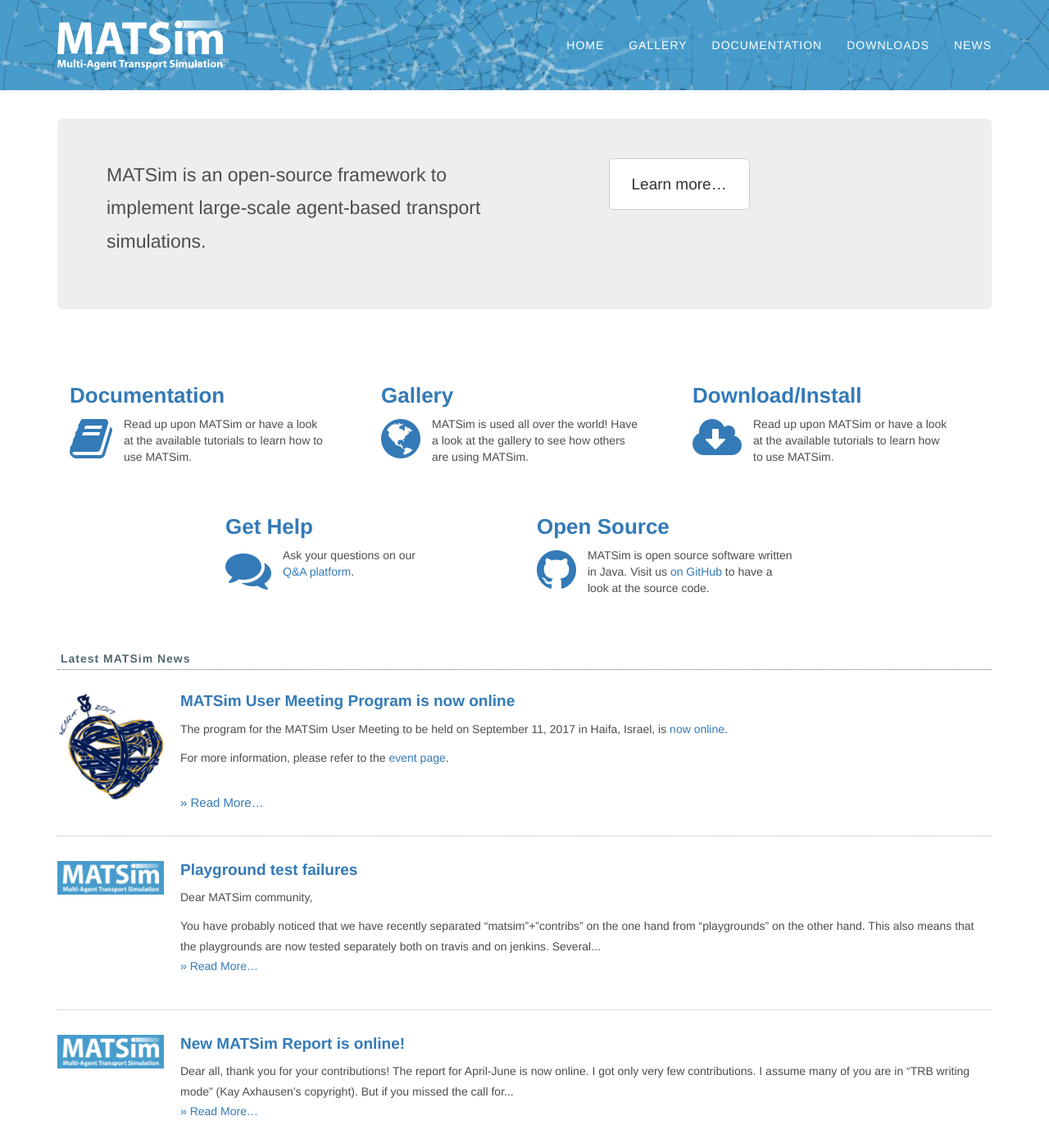
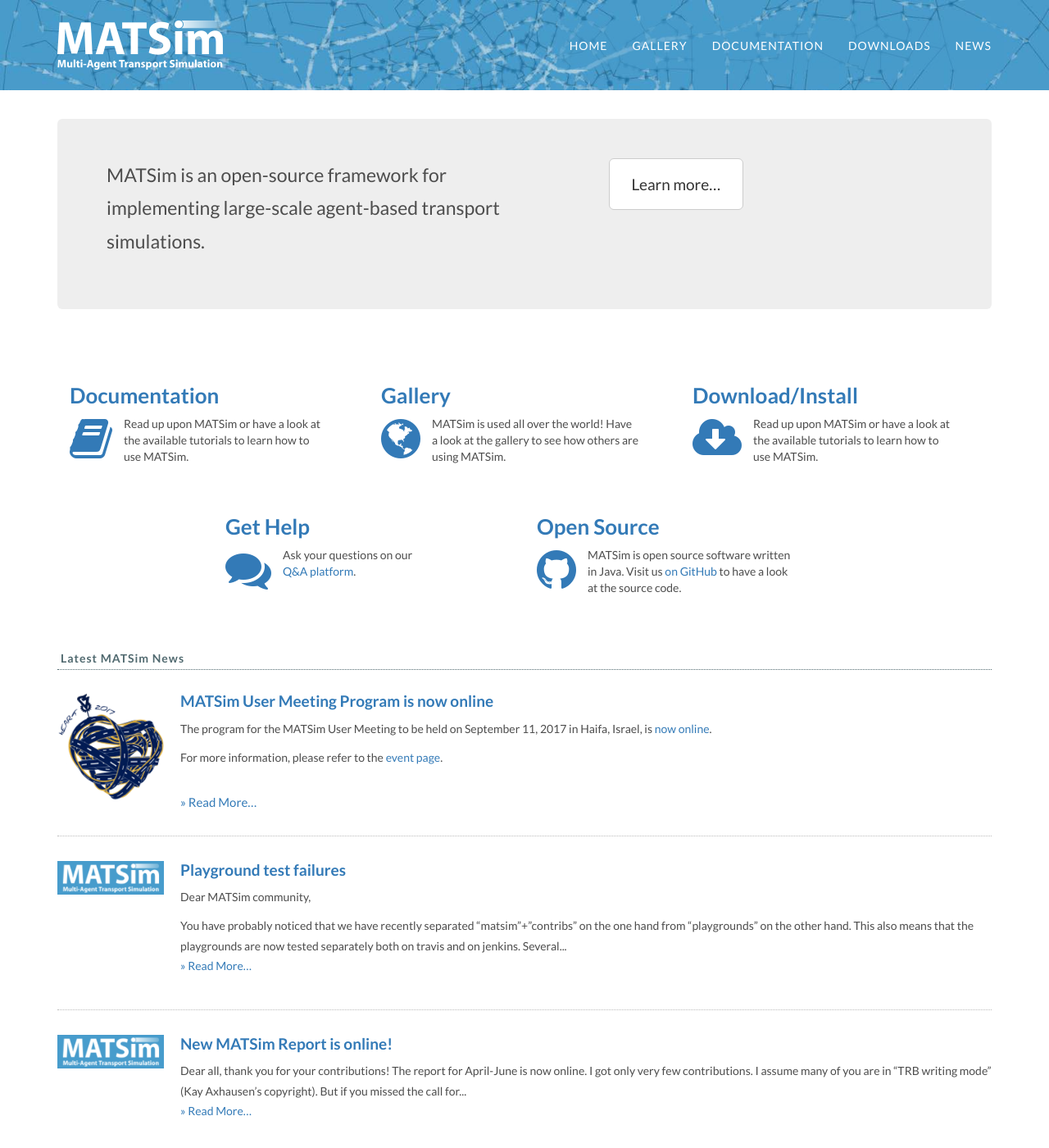
Before and after one commit to matsim-org/jekyll-website, a Jekyll site: the page built from index.html, in a window 1280 px wide and 1400 px high. Shown: the whole window at 82% size. Built offline with Jekyll 4.4.1, drawn with Linux system fonts in a browser that asks for light colours; some web fonts are replaced.

Commit message:
Switch to nice Lato sans-serif font

```diff
--- a/_layouts/default.html
+++ b/_layouts/default.html
@@ -12,10 +12,8 @@
 
     <!-- Custom Fonts -->
     <link rel="stylesheet" href="/lib/font-awesome/css/font-awesome.min.css">
-    <link href="https://fonts.googleapis.com/css?family=Montserrat:400,700" rel="stylesheet" type="text/css">
     <link href="https://fonts.googleapis.com/css?family=Lato:400,700,400italic,700italic" rel="stylesheet" type="text/css">
     <link href='https://fonts.googleapis.com/css?family=Droid+Serif:400,700,400italic,700italic' rel='stylesheet' type='text/css'>
-    <link href='https://fonts.googleapis.com/css?family=Roboto+Slab:400,100,300,700' rel='stylesheet' type='text/css'>
 
     <!-- FAVICON -->
     <link rel="icon" href="/lib/favicon.ico" sizes="16x16" type="image/vnd.microsoft.icon"
--- a/gallery/index.html
+++ b/gallery/index.html
@@ -8,12 +8,14 @@
   MATSim is used all over the world! Have a look how others use MATSim and in what regions they apply it. Learn what data they used and how they prepared their data and processed the output.
 
   <div class="infobox">
-  Some scenario data is freely available. <a href="http://matsim.org/open-scenario-data">Have a look!</a>
+    <a href="http://matsim.org/open-scenario-data"><i class="fa fa-2x fa-files-o pull-left"></i></a>&nbsp;
+    Some scenario data is freely available.
+    <a href="http://matsim.org/open-scenario-data">Have a look!</a>
   </div>
 </div>
 
 <div class="col-md-6">
-  <img width="100%" class="dataset-thumbnail" src="/images/matsim-locations.png" />
+  <img width="100%" class="dataset-thumbnail" src="/images/matsim-locations.jpg" />
 </div>
 
 <div class="col-md-12">
--- a/index.html
+++ b/index.html
@@ -6,7 +6,7 @@
 <div class="jumbotron">
 	<div class="row">
 		<div class="col-sm-6">
-			<p>MATSim is an open-source framework to implement large-scale agent-based transport simulations.</p>
+			<p>MATSim is an open-source framework for implementing large-scale agent-based transport simulations.</p>
 		</div>
 		<div class="col-sm-5 col-sm-push-1">
 			<p><a class="btn btn-default btn-lg" href="/about-matsim">Learn more…</a></p>
```
Also changed, not shown: lib/style.css.
